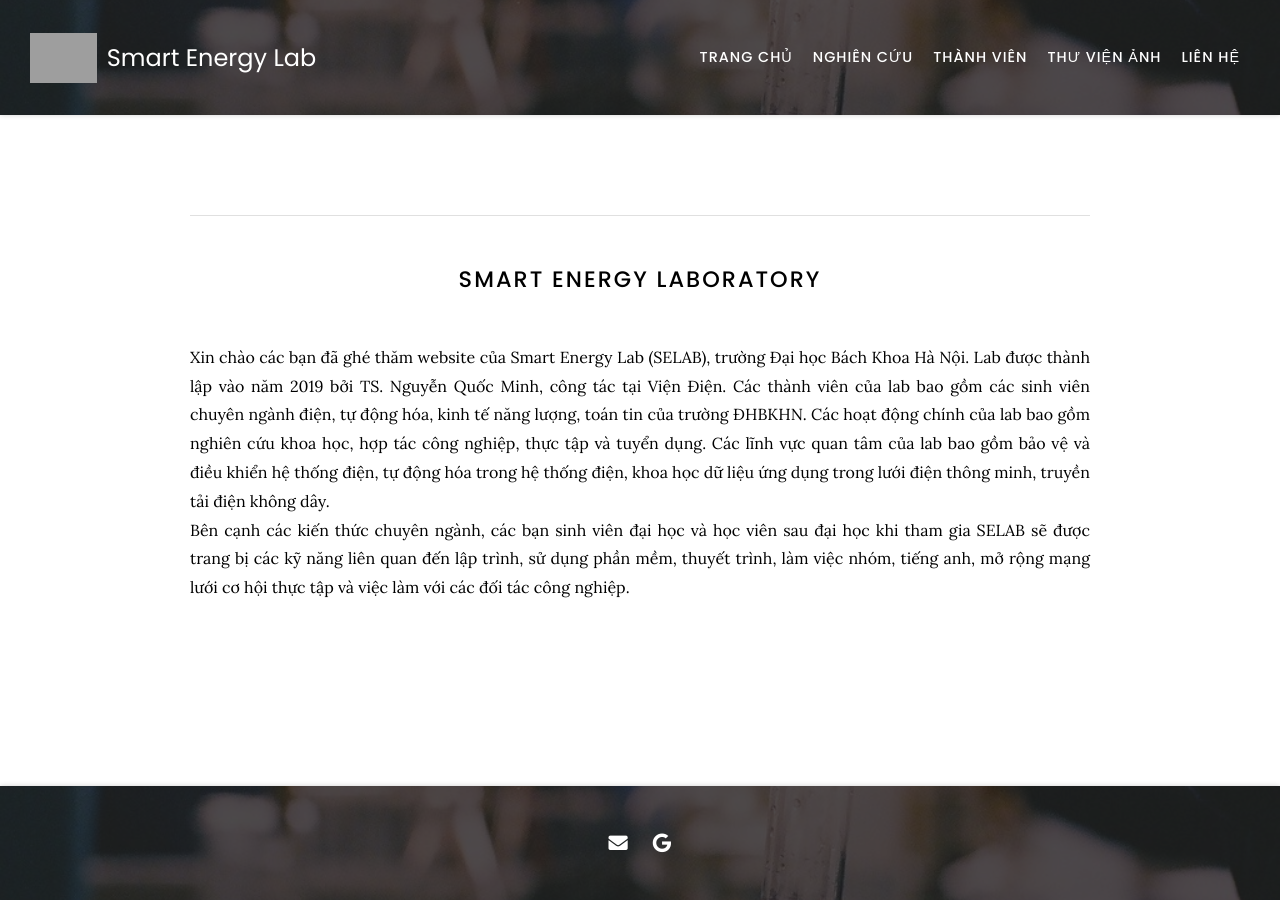
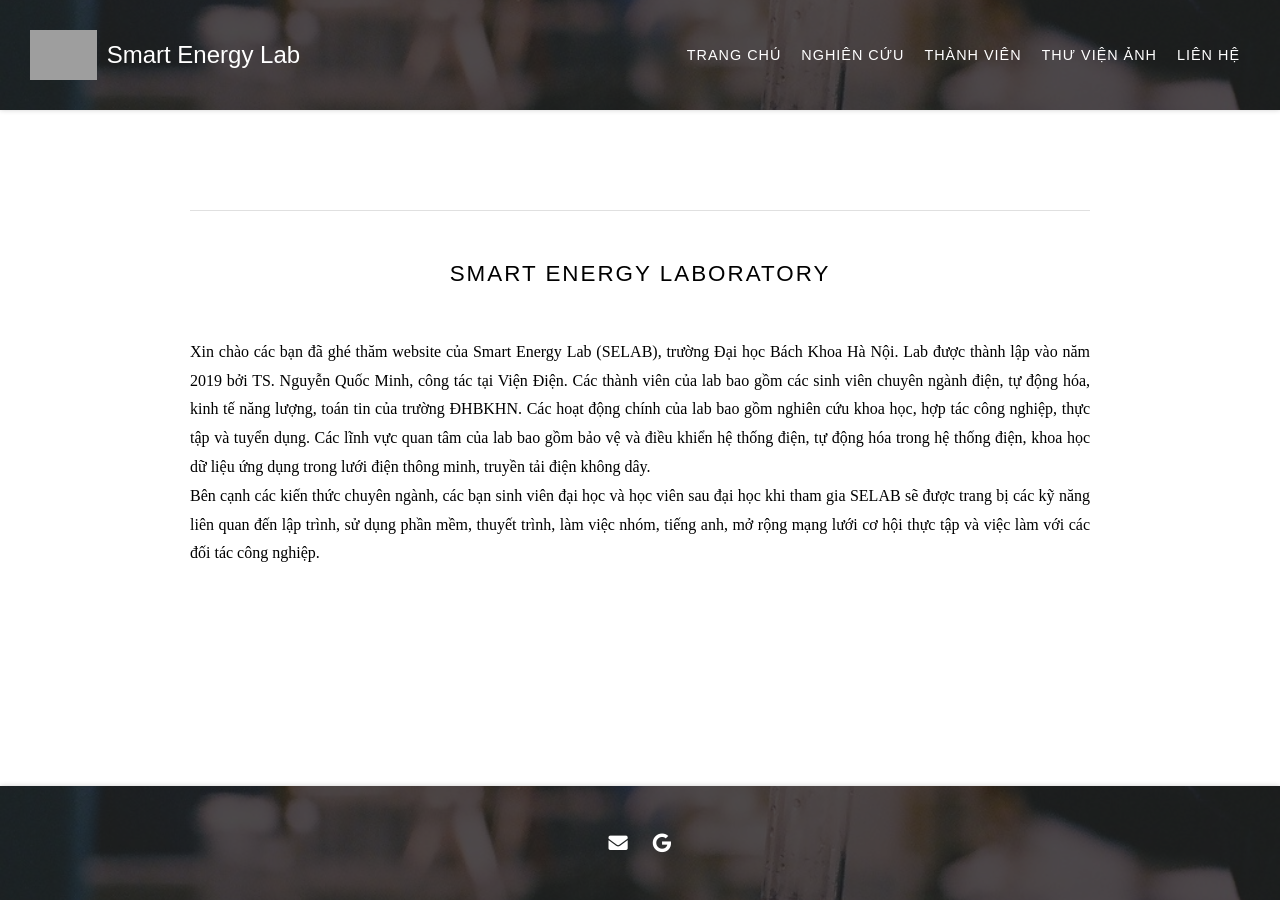
Before and after one commit to selabhust/home, a Jekyll site: the page built from index.md, in a window 1280 px wide. Built offline with Jekyll 4.4.1, drawn with Linux system fonts in a browser that asks for light colours; nearby versions of some CDN libraries; grey boxes are pictures that could not be loaded.

Commit message:
Update fonts.html

```diff
--- a/_includes/fonts.html
+++ b/_includes/fonts.html
@@ -1,7 +1,7 @@
 <!-- Google Fonts -->
 <link rel="preconnect" href="https://fonts.gstatic.com" />
 <link
-  href="https://fonts.googleapis.com/css2?family=Cousine:ital,wght@0,400;0,700;1,400;1,700&family=Lora:ital,wght@0,400;0,500;0,600;0,700;1,400;1,500;1,600;1,700&family=Poppins:ital,wght@0,400;0,500;0,600;0,700;1,400;1,500;1,600;1,700&display=swap"
+  href="https://fonts.googleapis.com/css?family=Open+Sans"
   rel="stylesheet"
 />
 
```
